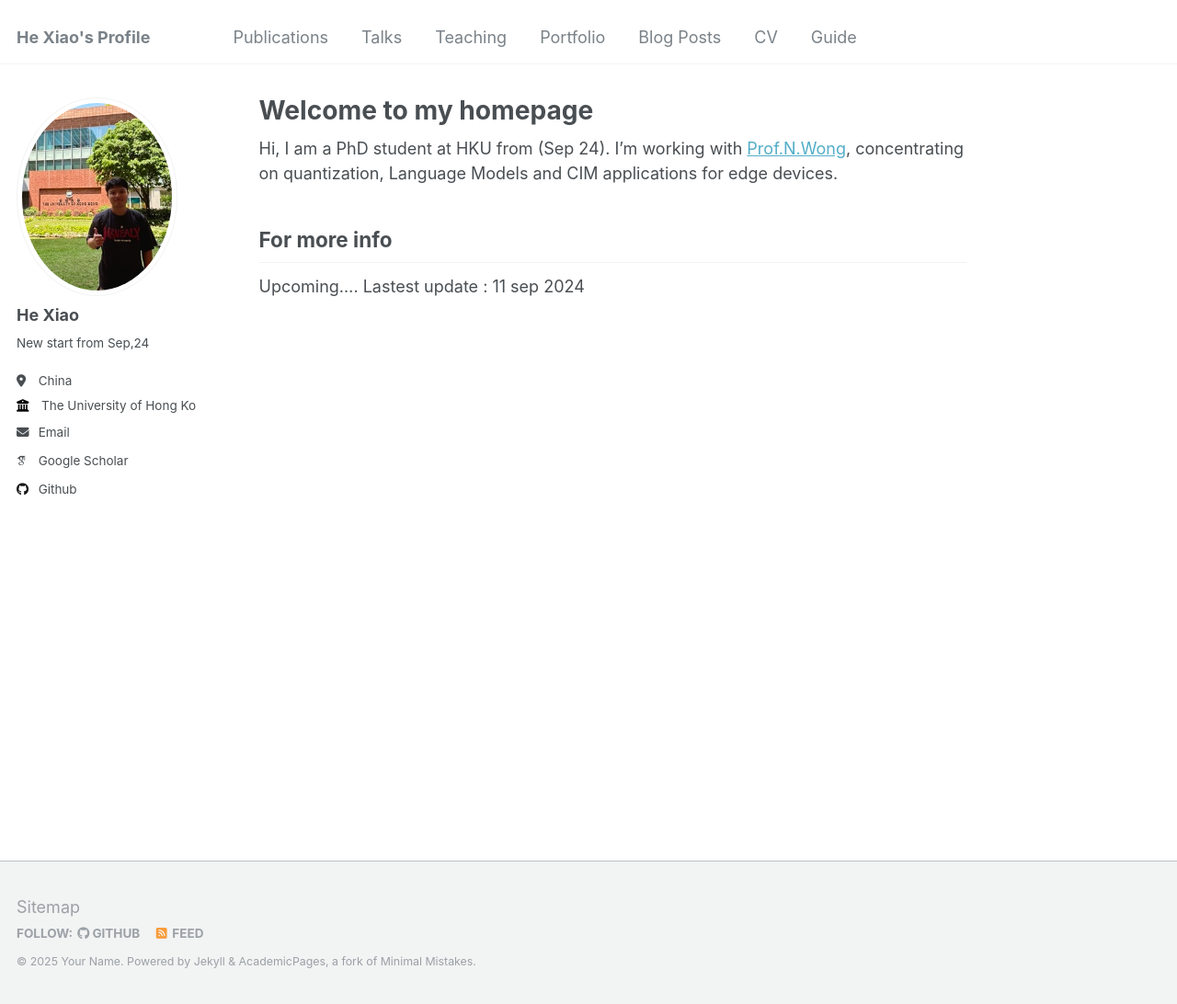
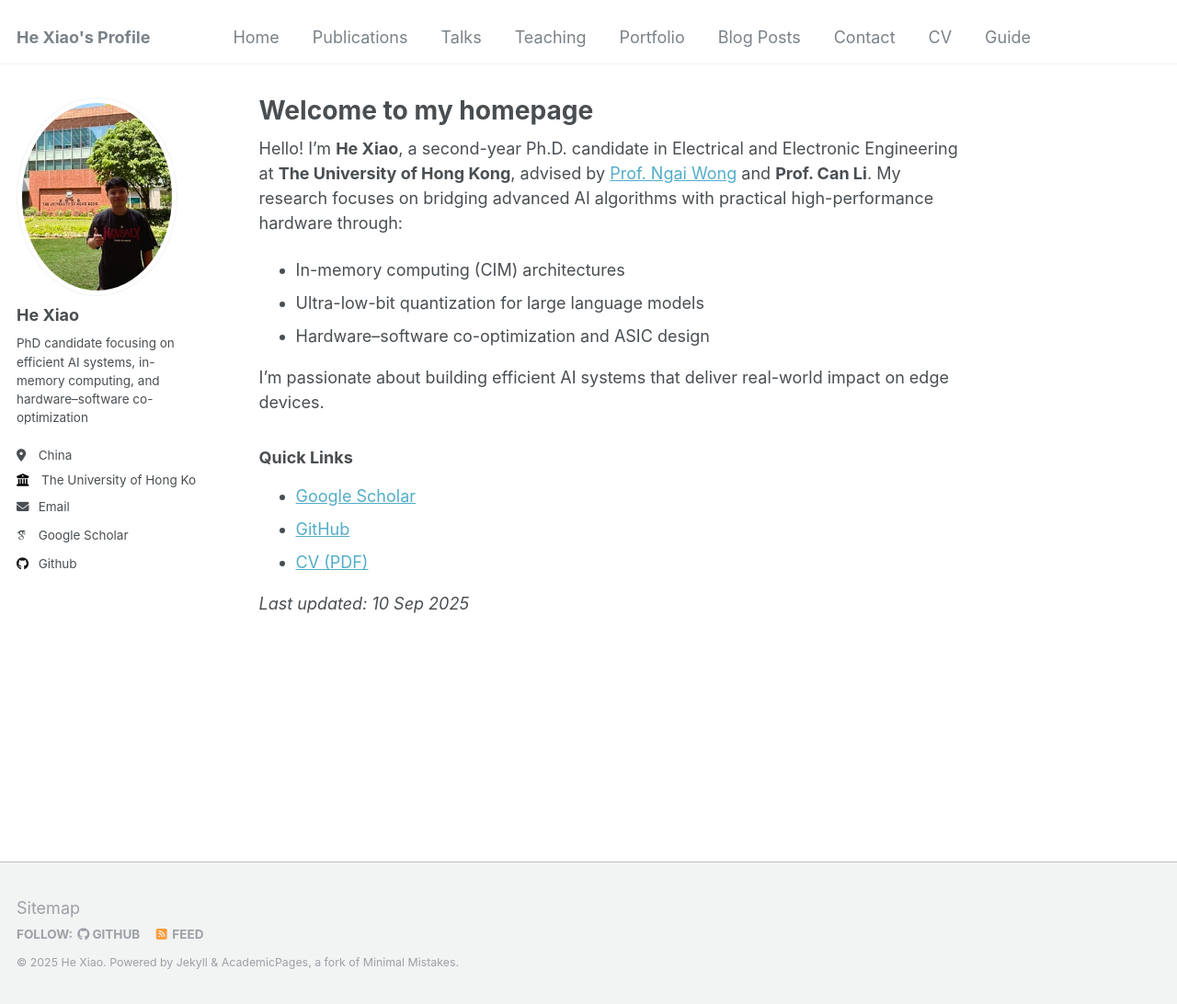
Before and after one commit to hxriver/hxriver.github.io, a Jekyll site: the page built from _pages/about.md, in a window 1280 px wide and 1092 px high. Shown: the whole window at 92% size. Built offline with Jekyll 4.4.1, drawn with Linux system fonts in a browser that asks for light colours; some web fonts are replaced.

Commit message:
update resume

```diff
--- a/_config.yml
+++ b/_config.yml
@@ -10,11 +10,11 @@
 locale                   : "en-US"
 title                    : "He Xiao's Profile"
 title_separator          : "-"
-name                     : &name "Your Name"
-description              : &description "personal description"
+name                     : &name "He Xiao"
+description              : &description "PhD Candidate in Electrical and Electronic Engineering at The University of Hong Kong"
 url                      : https://hxriver.github.io # the base hostname & protocol for your site e.g. "https://mmistakes.github.io"
 baseurl                  : "" # the subpath of your site, e.g. "/blog"
-repository               : "academicpages/academicpages.github.io"
+repository               : "HeXiao-55/hxriver.github.io"
 
 # Site Author - The following control what appear as part of the author content on the side bar.
 #               If a field is blank the icon and link will not appear, otherwise it will be shown.
@@ -24,11 +24,11 @@ author:
   avatar           : "profile.png"
   name             : "He Xiao"
   pronouns         : # example: "she/her"
-  bio              : "New start from Sep,24"
+  bio              : "PhD candidate focusing on efficient AI systems, in-memory computing, and hardware–software co-optimization"
   location         : "China"
   employer         : "The University of Hong Kong"
   uri              : # URL
-  email            : "hexiaoriver@connecti.hku.hk"
+  email            : "hexiaoriver@connect.hku.hk"
 
   # Academic websites
   # arxiv            : # URL - Update with the correct link to your profile
--- a/_data/navigation.yml
+++ b/_data/navigation.yml
@@ -5,6 +5,9 @@
 # prevent it from being included in the site.
 
 main:
+  - title: "Home"
+    url: /
+
   - title: "Publications"
     url: /publications/
 
@@ -19,6 +22,8 @@ main:
 
   - title: "Blog Posts"
     url: /year-archive/
+  - title: "Contact"
+    url: /terms/
 
   - title: "CV"
     url: /cv/
--- a/_pages/about.md
+++ b/_pages/about.md
@@ -7,10 +7,17 @@ redirect_from:
   - /about.html
 ---
 
-Hi, I am a PhD student at HKU from (Sep 24). I'm working with [Prof.N.Wong](https://www.eee.hku.hk/~nwong/), concentrating on quantization, Language Models and CIM applications for edge devices.
+Hello! I’m **He Xiao**, a second-year Ph.D. candidate in Electrical and Electronic Engineering at **The University of Hong Kong**, advised by [Prof. Ngai Wong](https://www.eee.hku.hk/~nwong/) and **Prof. Can Li**. My research focuses on bridging advanced AI algorithms with practical high-performance hardware through:
 
+* In-memory computing (CIM) architectures
+* Ultra-low-bit quantization for large language models
+* Hardware–software co-optimization and ASIC design
 
-For more info
-------
-Upcoming....
-Lastest update : 11 sep 2024
+I’m passionate about building efficient AI systems that deliver real-world impact on edge devices.
+
+### Quick Links
+* [Google Scholar](https://scholar.google.com/citations?user=tjRksc0AAAAJ&hl=zh-CN)
+* [GitHub](https://github.com/HeXiao-55)
+* [CV (PDF)](/files/cv.pdf)
+
+_Last updated: 10 Sep 2025_
```
Also changed, not shown: 1 other file.
